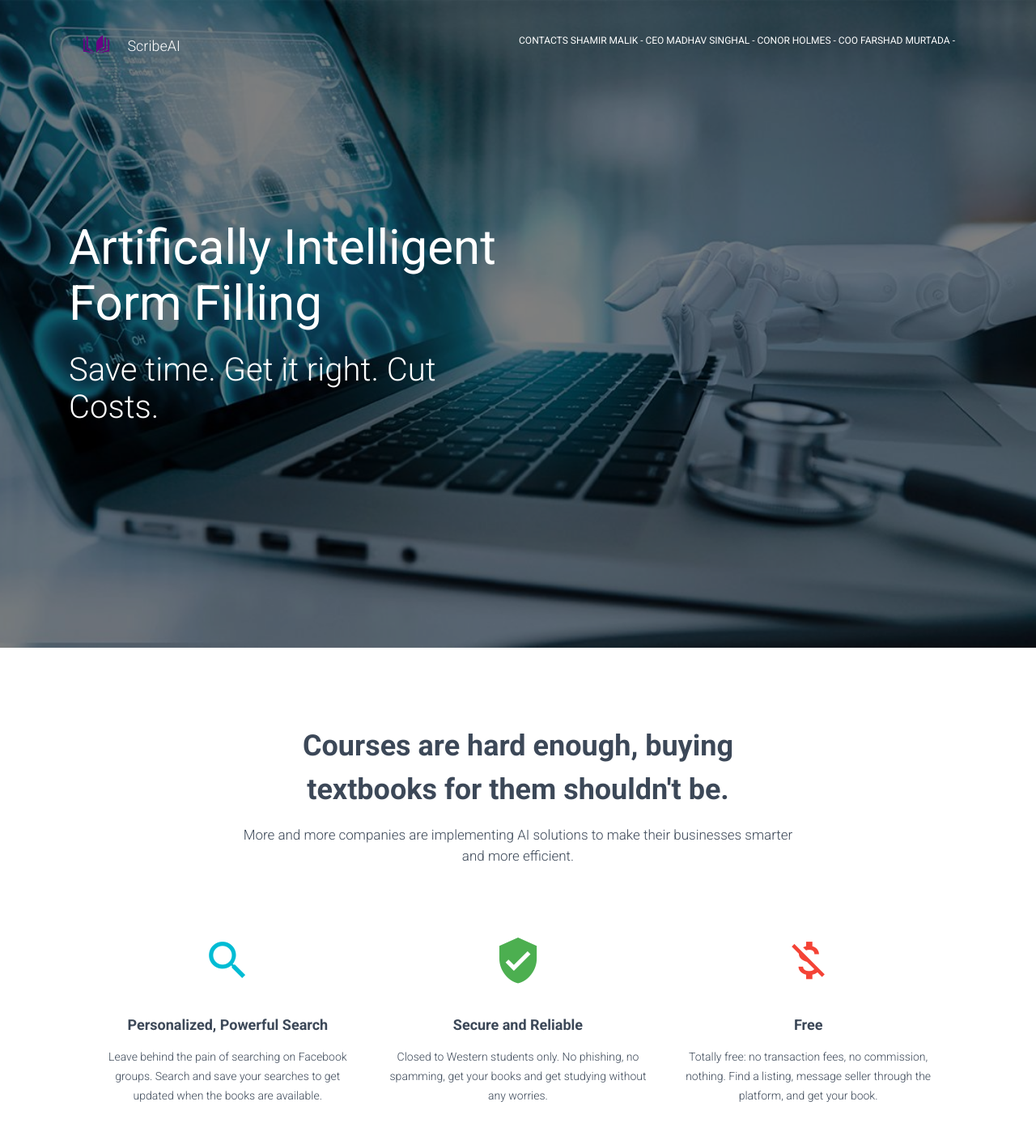
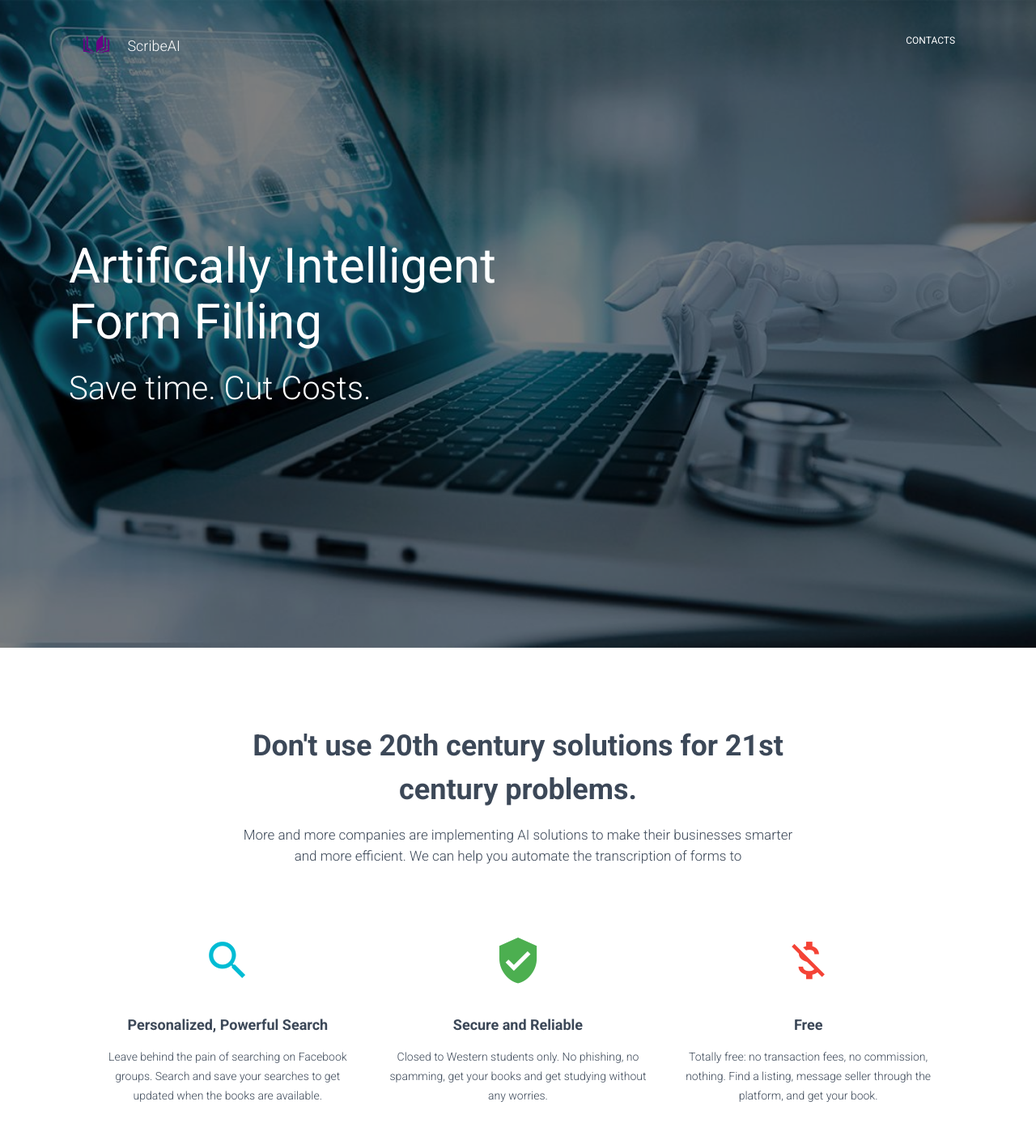
Before and after one commit to RickSugden/ScribeAILandingPage, a plain HTML site: page index.html in a window 1280 px wide. Shown: the top 1408 px of the page at 81% size. Drawn offline with Linux system fonts and the light colour scheme.

Commit message:
removed names

```diff
--- a/index.html
+++ b/index.html
@@ -63,10 +63,7 @@
 						  <li class="nav-item">
 							<a class="nav-link" rel="tooltip" title="" href="https://www.facebook.com/txchng/" target="_blank">
 							  Contacts
-							  Shamir Malik - CEO
-							  Madhav Singhal -
-							  Conor Holmes - COO
-							  Farshad Murtada -
+
 							</a>
 						  </li>
 
@@ -87,7 +84,7 @@
 						>
 							Artifically Intelligent Form Filling
 						</h1>
-						<h1 style=" font-weight: 200; font-size: 40px ;">Save time. Get it right. Cut Costs.</h1>
+						<h1 style=" font-weight: 200; font-size: 40px ;">Save time. Cut Costs.</h1>
 
 						<br />
 					</div>
@@ -100,10 +97,10 @@
 					<div class="row">
 						<div class="col-md-8 ml-auto mr-auto">
 							<h2 class="title" style=" font-weight: 600; ">
-								Courses are hard enough, buying textbooks for them shouldn't be.
+								Don't use 20th century solutions for 21st century problems.
 							</h2>
 							<h5 class="description">
-								More and more companies are implementing AI solutions to make their businesses smarter and more efficient.
+								More and more companies are implementing AI solutions to make their businesses smarter and more efficient. We can help you automate the transcription of forms to
 							</h5>
 						</div>
 					</div>
```
